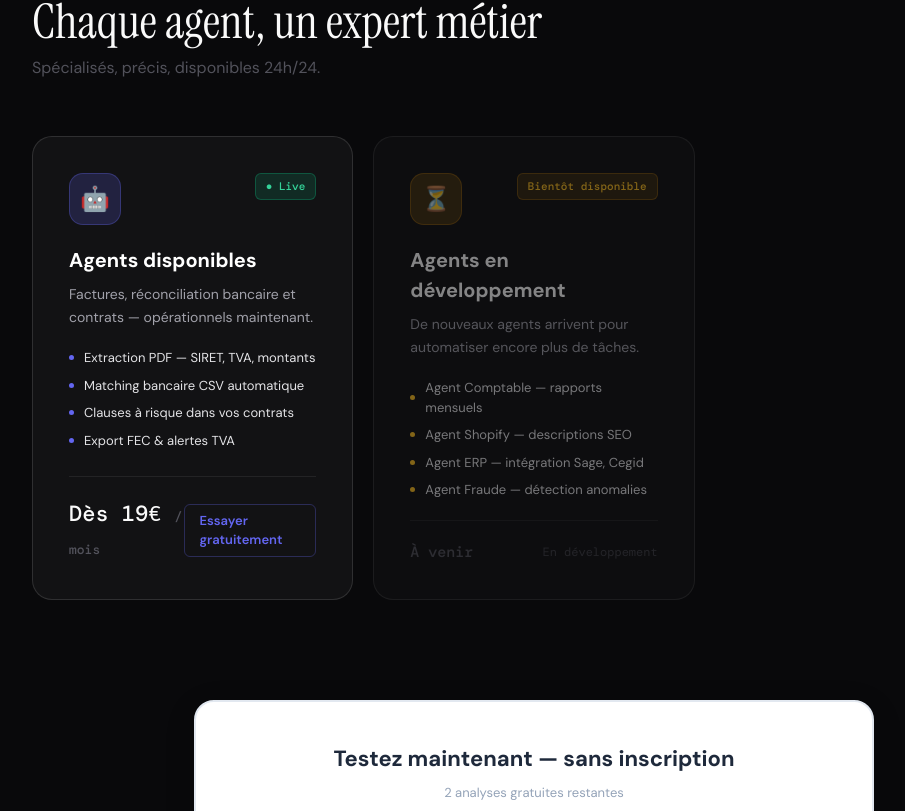
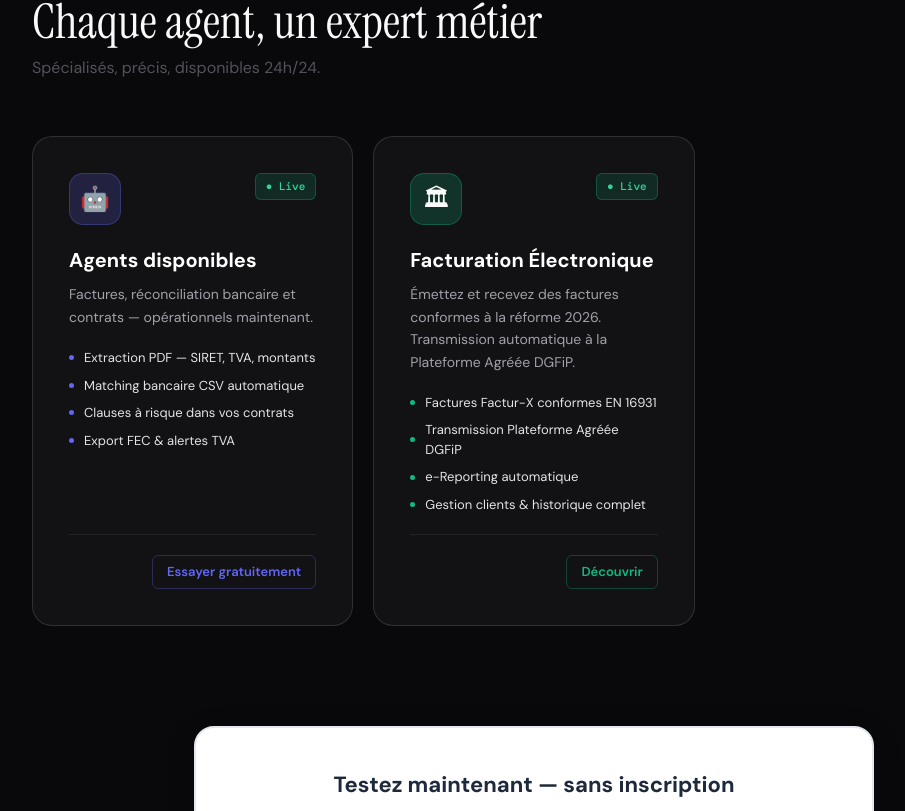
Before and after one commit to gentuar333-max/invoice-ai, a Next.js app: page / in a window 1280 px wide. Shown: the part 1267-2078 px from the top of the page, without its empty margins (106-1011 px from the left). Built offline with nearby package versions, Linux system fonts and the light colour scheme.

Commit message:
feat: replace bientot card with Facturation Electronique 2026

```diff
--- a/app/page.tsx
+++ b/app/page.tsx
@@ -76,22 +76,19 @@ export default function LandingPage() {
         .agents-grid { display: grid; grid-template-columns: repeat(auto-fill, minmax(320px, 1fr)); gap: 20px; }
         .agent-card { background: rgba(255,255,255,0.04); border: 1px solid rgba(255,255,255,0.12); border-radius: 20px; padding: 36px; text-decoration: none; color: inherit; transition: all 0.25s; display: flex; flex-direction: column; gap: 20px; }
         .agent-card:hover { border-color: rgba(99,102,241,0.4); background: rgba(99,102,241,0.06); transform: translateY(-3px); box-shadow: 0 20px 40px rgba(0,0,0,0.3); }
-        .agent-card.soon { opacity: 0.5; cursor: default; }
-        .agent-card.soon:hover { transform: none; box-shadow: none; border-color: rgba(255,255,255,0.12); background: rgba(255,255,255,0.04); }
         .agent-icon { width: 52px; height: 52px; border-radius: 14px; display: flex; align-items: center; justify-content: center; font-size: 24px; }
         .agent-card-header { display: flex; align-items: flex-start; justify-content: space-between; gap: 12px; }
         .agent-badge { font-size: 11px; font-family: 'DM Mono', monospace; padding: 4px 10px; border-radius: 6px; font-weight: 500; }
         .badge-live { background: rgba(16,185,129,0.15); color: #34d399; border: 1px solid rgba(16,185,129,0.3); }
-        .badge-soon { background: rgba(245,158,11,0.15); color: #fbbf24; border: 1px solid rgba(245,158,11,0.3); }
         .agent-name { font-size: 20px; font-weight: 700; color: #ffffff; margin-bottom: 8px; }
         .agent-desc { font-size: 14px; color: #a1a1aa; line-height: 1.6; }
         .agent-features { display: flex; flex-direction: column; gap: 8px; }
         .agent-feature { display: flex; align-items: center; gap: 10px; font-size: 13px; color: #e4e4e7; }
         .feature-dot { width: 5px; height: 5px; border-radius: 50%; background: #6366f1; flex-shrink: 0; }
-        .agent-footer { display: flex; align-items: center; justify-content: space-between; padding-top: 20px; border-top: 1px solid rgba(255,255,255,0.07); margin-top: auto; }
-        .agent-price { font-family: 'DM Mono', monospace; font-size: 22px; font-weight: 500; color: #fafafa; }
-        .agent-price span { font-size: 13px; color: #52525b; }
+        .feature-dot-green { width: 5px; height: 5px; border-radius: 50%; background: #10b981; flex-shrink: 0; }
+        .agent-footer { display: flex; align-items: center; justify-content: flex-end; padding-top: 20px; border-top: 1px solid rgba(255,255,255,0.07); margin-top: auto; }
         .agent-cta { font-size: 13px; color: #6366f1; font-weight: 600; padding: 6px 14px; border: 1px solid rgba(99,102,241,0.3); border-radius: 6px; }
+        .agent-cta-green { font-size: 13px; color: #10b981; font-weight: 600; padding: 6px 14px; border: 1px solid rgba(16,185,129,0.3); border-radius: 6px; }
         .try-section { background: rgba(99,102,241,0.06); border: 1px solid rgba(99,102,241,0.15); border-radius: 20px; padding: 48px; text-align: center; }
         .try-title { font-family: 'Instrument Serif', serif; font-size: 36px; color: #fafafa; margin-bottom: 12px; }
         .try-sub { font-size: 15px; color: #71717a; margin-bottom: 32px; }
@@ -206,6 +203,8 @@ export default function LandingPage() {
           <h2 id="agents-heading" className="section-title">Chaque agent, un expert métier</h2>
           <p className="section-sub">Spécialisés, précis, disponibles 24h/24.</p>
           <div className="agents-grid">
+
+            {/* Carte 1 — InvoiceAgent original, inchangée */}
             <a href={`${BASE_URL}/invoices`} className="agent-card">
               <div className="agent-card-header">
                 <div className="agent-icon" style={{background:'rgba(99,102,241,0.2)',border:'1px solid rgba(99,102,241,0.3)'}}>🤖</div>
@@ -222,30 +221,31 @@ export default function LandingPage() {
                 <div className="agent-feature"><div className="feature-dot" />Export FEC & alertes TVA</div>
               </div>
               <div className="agent-footer">
-                <div className="agent-price">Dès 19€ <span>/ mois</span></div>
                 <div className="agent-cta">Essayer gratuitement</div>
               </div>
             </a>
-            <div className="agent-card soon">
+
+            {/* Carte 2 — Facturation Électronique 2026 */}
+            <a href={`${BASE_URL}/facturation-electronique`} className="agent-card">
               <div className="agent-card-header">
-                <div className="agent-icon" style={{background:'rgba(245,158,11,0.2)',border:'1px solid rgba(245,158,11,0.3)'}}>⏳</div>
-                <span className="agent-badge badge-soon">Bientôt disponible</span>
+                <div className="agent-icon" style={{background:'rgba(16,185,129,0.2)',border:'1px solid rgba(16,185,129,0.3)'}}>🏛</div>
+                <span className="agent-badge badge-live">● Live</span>
               </div>
               <div>
-                <div className="agent-name">Agents en développement</div>
-                <div className="agent-desc">De nouveaux agents arrivent pour automatiser encore plus de tâches.</div>
+                <div className="agent-name">Facturation Électronique</div>
+                <div className="agent-desc">Émettez et recevez des factures conformes à la réforme 2026. Transmission automatique à la Plateforme Agréée DGFiP.</div>
               </div>
               <div className="agent-features">
-                <div className="agent-feature"><div className="feature-dot" style={{background:'#fbbf24'}} />Agent Comptable — rapports mensuels</div>
-                <div className="agent-feature"><div className="feature-dot" style={{background:'#fbbf24'}} />Agent Shopify — descriptions SEO</div>
-                <div className="agent-feature"><div className="feature-dot" style={{background:'#fbbf24'}} />Agent ERP — intégration Sage, Cegid</div>
-                <div className="agent-feature"><div className="feature-dot" style={{background:'#fbbf24'}} />Agent Fraude — détection anomalies</div>
+                <div className="agent-feature"><div className="feature-dot-green" />Factures Factur-X conformes EN 16931</div>
+                <div className="agent-feature"><div className="feature-dot-green" />Transmission Plateforme Agréée DGFiP</div>
+                <div className="agent-feature"><div className="feature-dot-green" />e-Reporting automatique</div>
+                <div className="agent-feature"><div className="feature-dot-green" />Gestion clients & historique complet</div>
               </div>
               <div className="agent-footer">
-                <div className="agent-price" style={{color:'#52525b',fontSize:15}}>À venir</div>
-                <div style={{fontSize:12,color:'#3f3f46',fontFamily:"'DM Mono',monospace"}}>En développement</div>
+                <div className="agent-cta-green">Découvrir</div>
               </div>
-            </div>
+            </a>
+
           </div>
         </section>
 
@@ -361,10 +361,10 @@ export default function LandingPage() {
             {[
               { title: 'Produits', links: [
                 { label: 'AI Invoice Processing', href: `${BASE_URL}/invoices`, soon: false },
+                { label: 'Facturation Électronique 2026', href: `${BASE_URL}/facturation-electronique`, soon: false },
                 { label: 'Contract Management', href: `${BASE_URL}/dashboard`, soon: false },
                 { label: 'CSV Bank Analysis', href: `${BASE_URL}/reconciliation`, soon: false },
                 { label: 'ERP Integration', href: '#', soon: true },
-                { label: 'Fraud Detection', href: '#', soon: true },
               ]},
               { title: 'Ressources', links: [
                 { label: 'Extraction facture PDF', href: `${BASE_URL}/extraction-facture-pdf`, soon: false },
```
